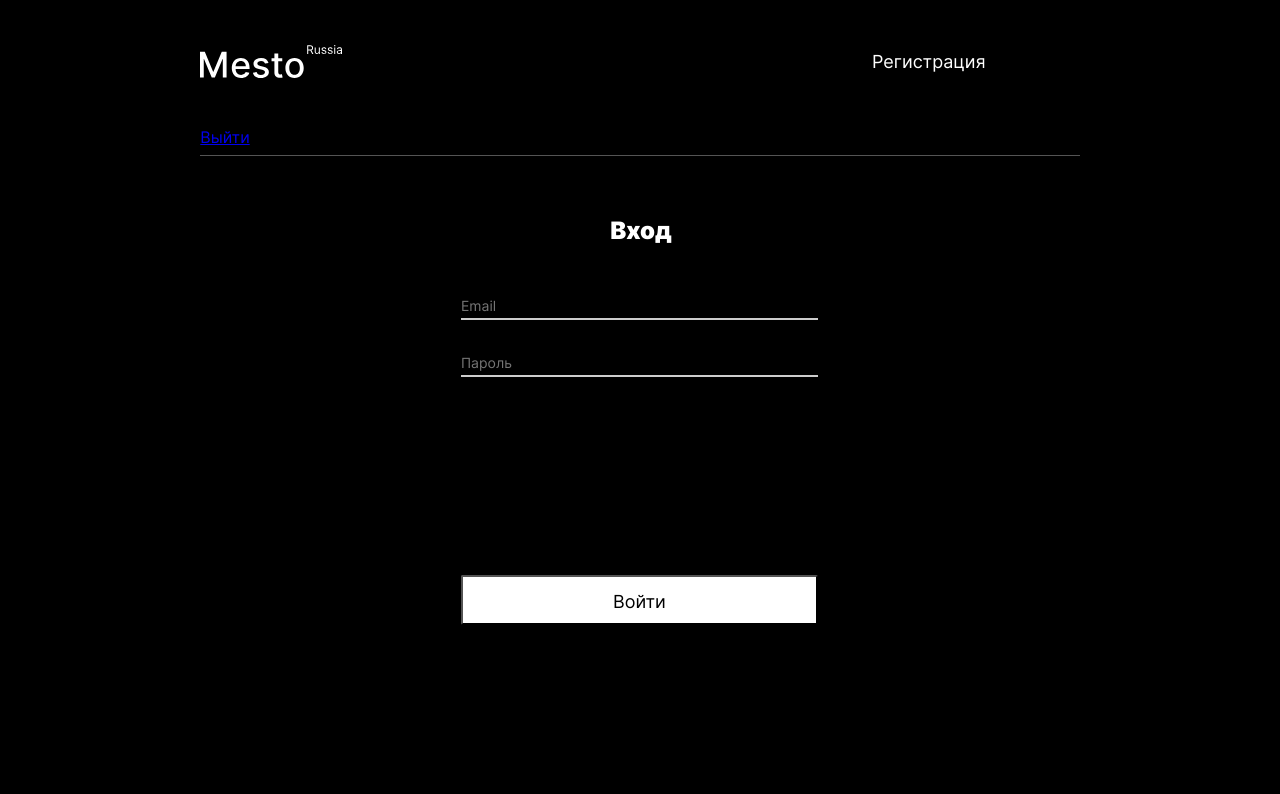
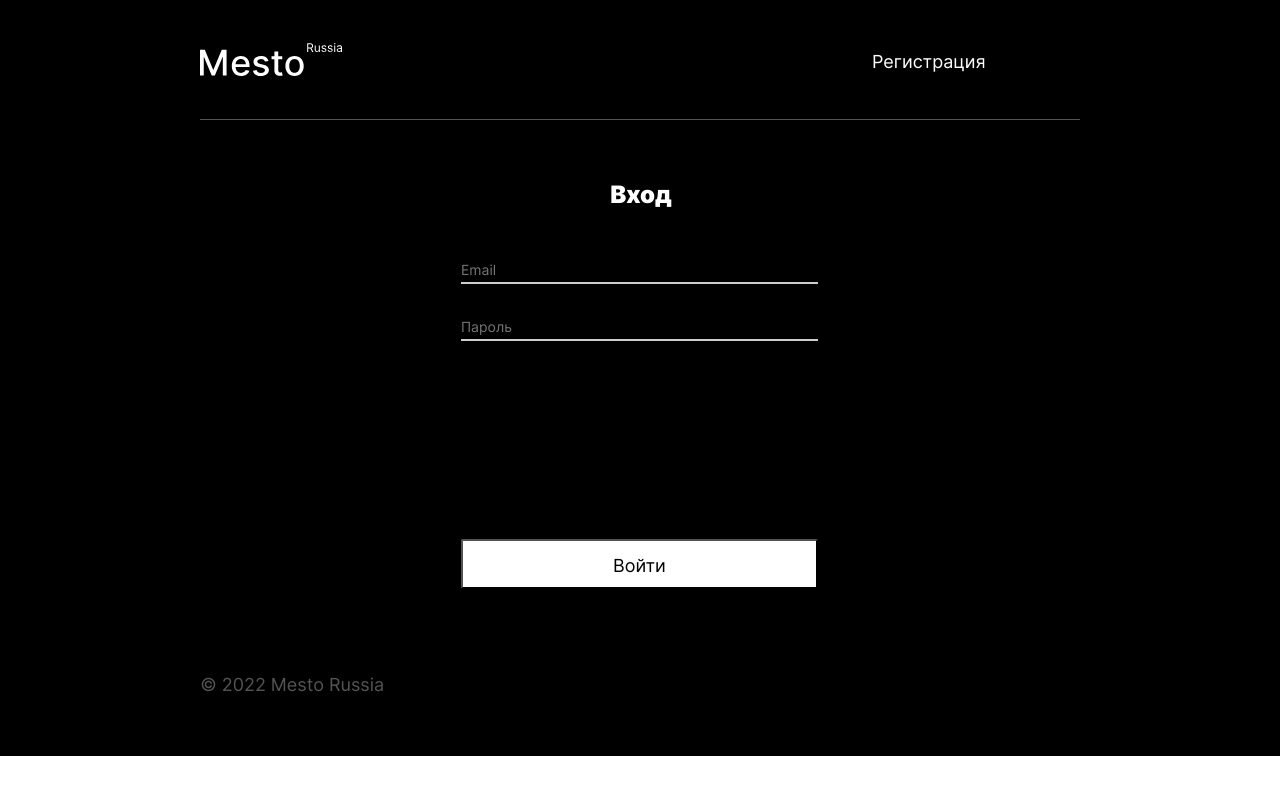
Before and after one commit to KatyaTopchieva/react-mesto-auth, a React (Create React App) app: page /sign-in in a window 1280 px wide. Shown: the top 794 px of the page. Built offline with nearby package versions, Linux system fonts and the light colour scheme; no server answers; sample sign-in values are in the browser's storage.

Commit message:
"feat: отрисовать email"

```diff
--- a/src/auth.js
+++ b/src/auth.js
@@ -37,6 +37,7 @@ export const authorize = (email, password) => {
     .then((data) => {
       if (data.token){
         localStorage.setItem('token', data.token);
+        localStorage.setItem('email', email);
         return data;
       }
     })
--- a/src/blocks/header/__logo/header__logo.css
+++ b/src/blocks/header/__logo/header__logo.css
@@ -1,12 +1,10 @@
 .header__logo {
     max-height: 33px;
-    margin-bottom: 41px;
 }
 
 @media screen and (max-width: 540px) {
     .header__logo {
         max-height: 24.4px;
         margin-left: 27px;
-        margin-bottom: 31.6px;
     }
 }
--- a/src/blocks/header/header.css
+++ /dev/null
@@ -1,31 +0,0 @@
-.header {
-    display: flex;
-    flex-direction: column;
-    justify-content: space-between;
-    align-items: flex-start;
-    width: 68.7%;
-    max-width: 880px;
-    height: max-content;
-    padding-top: 45px;
-    margin: 0 auto;
-    border-bottom: 1px solid #545454;
-}
-
-@media screen and (max-width: 960px) {
-    .header {
-        width: 83%;
-    }
-}
-
-@media screen and (max-width: 540px) {
-    .header {
-        width: 80%;
-        padding-top: 28px;
-    }
-}
-
-@media screen and (max-width: 320px) {
-    .header {
-        width: 100%;
-    }
-}
--- a/src/blocks/page/page.css
+++ b/src/blocks/page/page.css
@@ -1,10 +1,11 @@
 .page {
     min-width: 320px;
-    height: 100vh;
+    height: 100%;
     margin: 0 auto;
     background-color: #000;
     font-family: 'Inter', Arial, sans-serif;
     color: #FFF;
     text-rendering: optimizeLegibility;
     box-sizing: border-box;
+    z-index: 0;
 }
--- a/src/components/App.js
+++ b/src/components/App.js
@@ -29,17 +29,22 @@ class App extends React.Component{
       currentUser: null,
       cards: [],
       isRegister: false,
-      loggedIn: false
+      loggedIn: false,
+      email: ''
     }
 
     this.handleLogin = this.handleLogin.bind(this);
     this.handleTokenCheck = this.handleTokenCheck.bind(this);
   }
 
-  handleLogin() {
+  handleLogin = () => {
+    const email = localStorage.getItem('email');
+
     this.setState({
-      loggedIn: true
+      loggedIn: true,
+      email: email
     })
+    this.loadData();
   }
 
   handleRegister() {
@@ -55,14 +60,19 @@ class App extends React.Component{
     return auth.checkToken(jwt)
     .then((res) => {
       if (res){
+        this.loadData();
         this.setState({
-          loggedIn: true
+          loggedIn: true,
+          email: localStorage.getItem('email')
         }, () => {
           this.props.history.push("/");
         });
       }
     })
-    .then((data) => data);
+    .then((data) => data)
+    .catch(e => {
+      console.log(e)
+    });
    }
   }
 
@@ -91,8 +101,7 @@ class App extends React.Component{
           .catch((err)=>{
             console.log(err);
           })
-    }else
-    {
+    } else {
         api.addLike(id)
           .catch((err)=>{
             console.log(err);
@@ -151,9 +160,6 @@ closeAllPopups = () => {
 
 componentDidMount() {
   this.handleTokenCheck()
-  .then(data =>{
-    this.loadData();
-  });
 }
 
 loadData() {
@@ -174,6 +180,16 @@ loadData() {
 
 }
 
+handleExit = () => {
+  localStorage.removeItem('token');
+  localStorage.removeItem('email');
+  this.props.history.push('/sign-in');
+  this.setState({
+    loggedIn: false,
+    email: ''
+  })
+}
+
 handlerAddCard = (name, link) =>{
 
   api.addCard(name, link)
@@ -186,7 +202,11 @@ render() {
   return (
     <CurrentUserContext.Provider value={this.state.currentUser}>
       <div className="App page">
-      <Header />
+      <Header
+      loggedIn={this.state.loggedIn}
+      onExit={this.handleExit}
+      email={this.state.email}
+      />
       <Switch>
         <ProtectedRoute
             exact path="/"
@@ -205,7 +225,7 @@ render() {
             handleCardLike={this.handleCardLike}
           >
             <Main />
-            <Footer />
+
           </ProtectedRoute>
           <Route path="/sign-up">
             <Register handleRegister={this.handleRegister} />
@@ -242,6 +262,7 @@ render() {
             <ImagePopup
               card={this.state.selectedCard}
               onClose={this.closeAllPopups}/>
+            <Footer />
         </div>
     </CurrentUserContext.Provider>
   );
--- a/src/components/Header.js
+++ b/src/components/Header.js
@@ -1,19 +1,25 @@
 import React from "react";
+import { withRouter } from "react-router-dom";
 import logo from '../images/logo.svg';
-import { Link, withRouter } from 'react-router-dom';
 import './styles/Header.css';
 
-function Header() {
-    return (
+class Header extends React.Component {
+    constructor(props) {
+      super(props);
+    }
+
+    render(){
+      return(
         <header className="header">
             <img className="header__logo" src={logo} alt="Логотип" />
-            <div className="header__email-button-cjntainer">
-                <p className="header__email"></p>
-                <Link to="/sign-up" className="header__button-exit">Выйти</Link>
+            <div className={this.props.loggedIn ?
+                  'header__email-button-container_visible' : 'header__email-button-container'}>
+                <p className="header__email">{this.props.email}</p>
+                <button type="button" onClick={this.props.onExit} className="header__button-exit">Выйти</button>
             </div>
-
         </header>
-    )
+      )
+    }
 }
 
-export default withRouter(Header);
+export default withRouter (Header);
--- a/src/components/Login.js
+++ b/src/components/Login.js
@@ -30,11 +30,12 @@ class Login extends React.Component {
         auth.authorize(this.state.email, this.state.password)
         .then((data) => {
           if(data.token) {
+
             this.setState({  // сбросьте стейт, затем в колбэке установите
               email: '',
               password: '' // затем перенаправьте его в /
             }, () => {
-              this.props.handleLogin();// стейт loggedIn родительского App как true,
+              this.props.handleLogin();
               this.props.history.push('/');
             })
           }
--- a/src/components/Main.js
+++ b/src/components/Main.js
@@ -1,6 +1,6 @@
 import React from "react";
 import Card from "./Card";
-import {CurrentUserContext} from '../contexts/CurrentUserContext'
+import {CurrentUserContext} from '../contexts/CurrentUserContext';
 
 class Main extends React.Component {
   static contextType = CurrentUserContext;
--- a/src/components/styles/Header.css
+++ b/src/components/styles/Header.css
@@ -1,8 +1,34 @@
-.header__email-button-cjntainer {
+.header {
+    display: flex;
+    flex-direction: row;
+    justify-content: space-between;
+    align-items: center;
+    width: 68.7%;
+    max-width: 880px;
+    height: 119px;
+    padding: 0;
+    margin: 0 auto;
+    border-bottom: 1px solid #545454;
+}
+
+.header__email-button-container {
     display: flex;
     flex-direction: row;
     justify-content: flex-end;
     align-items: center;
+    margin: 0;
+    padding: 0;
+    visibility: hidden;
+}
+
+.header__email-button-container_visible {
+    display: flex;
+    flex-direction: row;
+    justify-content: flex-end;
+    align-items: center;
+    margin: 0;
+    padding: 0;
+    visibility: visible;
 }
 
 .header__email {
@@ -12,21 +38,38 @@
     font-size: 18px;
     line-height: 22px;
     color: #FFF;
+    margin: 0;
+    padding: 0;
 }
 
-/* .header__button-container {
-    position: absolute;
-    top: 51pc;
-    right: 16%;
-
-}
-
-.header__button-login {
+.header__button-exit {
     font-family: 'Inter';
     font-style: normal;
     font-weight: 400;
     font-size: 18px;
     line-height: 22px;
     color: #FFF;
-    background-color: #000;
-} */
+    text-decoration: none;
+    padding: 0;
+    margin-left: 24px;
+    cursor: pointer;
+}
+
+@media screen and (max-width: 960px) {
+    .header {
+        width: 83%;
+    }
+}
+
+@media screen and (max-width: 540px) {
+    .header {
+        width: 80%;
+        height: 84px;
+    }
+}
+
+@media screen and (max-width: 320px) {
+    .header {
+        width: 100%;
+    }
+}
--- a/src/components/styles/Register.css
+++ b/src/components/styles/Register.css
@@ -1,7 +1,13 @@
+.register {
+    height: 100vh;
+    background-color: #000;
+}
+
 .popup_type_register {
     background-color: #000;
-    z-index: -1;
     position: static;
+
+    justify-content: flex-start;
 }
 
 .popup__form {
--- a/src/index.css
+++ b/src/index.css
@@ -1,7 +1,6 @@
 @import url(./vendor/normalize.css);
 @import url(./vendor/fonts/fonts.css);
 @import url(./blocks/page/page.css);
-@import url(./blocks/header/header.css);
 @import url(./blocks/header/__logo/header__logo.css);
 @import url(./blocks/content/content.css);
 @import url(./blocks/profile/profile.css);
```
Also changed, not shown: src/components/Register.js (+1 -11 lines).
